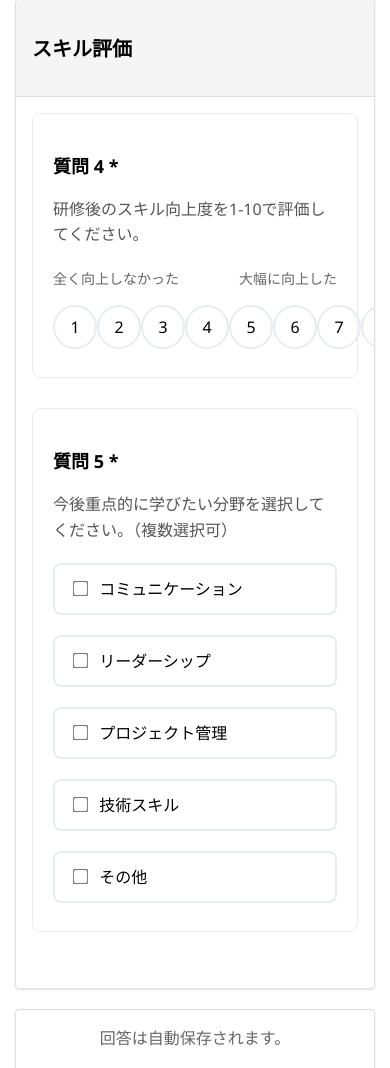
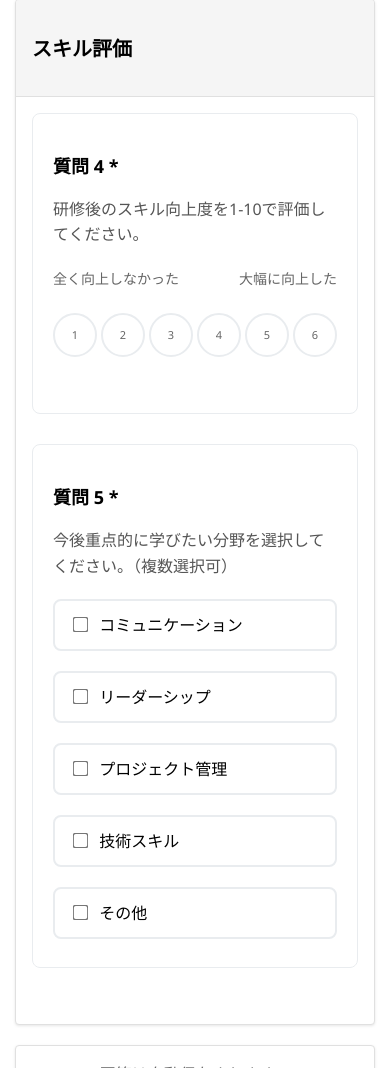
Before and after one commit to BigQuery0211/domyaku, a plain HTML site: page pages/worksheet_answer.html in a window 390 px wide. Shown: the part 1753-2821 px from the top of the page. Drawn offline with Linux system fonts and the light colour scheme.

Commit message:
10段階スケール評価のスマホ対応: 1行表示に改善

```diff
--- a/css/monochrome.css
+++ b/css/monochrome.css
@@ -517,7 +517,61 @@ a:not(.nav-link):not(.btn):hover {
     border: 0 !important;
 }
 
-/* レスポンシブ調整 */
+/* スケール評価スタイル */
+.scale-container {
+    margin: 20px 0;
+}
+
+.scale-labels {
+    display: flex;
+    justify-content: space-between;
+    margin-bottom: 10px;
+    font-size: 14px;
+    color: var(--medium-gray);
+}
+
+.scale-options {
+    display: flex;
+    justify-content: space-between;
+    gap: 8px;
+    flex-wrap: nowrap;
+    overflow-x: auto;
+    padding: 10px 0;
+}
+
+.scale-option {
+    display: flex;
+    flex-direction: column;
+    align-items: center;
+    cursor: pointer;
+    min-width: 32px;
+    flex-shrink: 0;
+}
+
+.scale-option input[type="radio"] {
+    margin: 0 0 5px 0;
+    width: 18px;
+    height: 18px;
+}
+
+.scale-number {
+    font-size: 12px;
+    font-weight: 500;
+    color: var(--medium-gray);
+    -webkit-user-select: none;
+    user-select: none;
+}
+
+.scale-option:hover .scale-number {
+    color: var(--black);
+}
+
+.scale-option input[type="radio"]:checked + .scale-number {
+    color: var(--black);
+    font-weight: bold;
+}
+
+/* スマホサイズでの調整 */
 @media (max-width: 768px) {
     .sidebar {
         background-color: var(--black) !important;
@@ -526,4 +580,28 @@ a:not(.nav-link):not(.btn):hover {
     .nav-link {
         color: var(--white) !important;
     }
+
+    .scale-options {
+        gap: 4px;
+        padding: 8px 0;
+    }
+
+    .scale-option {
+        min-width: 28px;
+    }
+
+    .scale-option input[type="radio"] {
+        width: 16px;
+        height: 16px;
+        margin: 0 0 3px 0;
+    }
+
+    .scale-number {
+        font-size: 11px;
+    }
+
+    .scale-labels {
+        font-size: 12px;
+        margin-bottom: 8px;
+    }
 }
--- a/mock/css/monochrome.css
+++ b/mock/css/monochrome.css
@@ -517,7 +517,61 @@ a:not(.nav-link):not(.btn):hover {
     border: 0 !important;
 }
 
-/* レスポンシブ調整 */
+/* スケール評価スタイル */
+.scale-container {
+    margin: 20px 0;
+}
+
+.scale-labels {
+    display: flex;
+    justify-content: space-between;
+    margin-bottom: 10px;
+    font-size: 14px;
+    color: var(--medium-gray);
+}
+
+.scale-options {
+    display: flex;
+    justify-content: space-between;
+    gap: 8px;
+    flex-wrap: nowrap;
+    overflow-x: auto;
+    padding: 10px 0;
+}
+
+.scale-option {
+    display: flex;
+    flex-direction: column;
+    align-items: center;
+    cursor: pointer;
+    min-width: 32px;
+    flex-shrink: 0;
+}
+
+.scale-option input[type="radio"] {
+    margin: 0 0 5px 0;
+    width: 18px;
+    height: 18px;
+}
+
+.scale-number {
+    font-size: 12px;
+    font-weight: 500;
+    color: var(--medium-gray);
+    -webkit-user-select: none;
+    user-select: none;
+}
+
+.scale-option:hover .scale-number {
+    color: var(--black);
+}
+
+.scale-option input[type="radio"]:checked + .scale-number {
+    color: var(--black);
+    font-weight: bold;
+}
+
+/* スマホサイズでの調整 */
 @media (max-width: 768px) {
     .sidebar {
         background-color: var(--black) !important;
@@ -526,4 +580,28 @@ a:not(.nav-link):not(.btn):hover {
     .nav-link {
         color: var(--white) !important;
     }
+
+    .scale-options {
+        gap: 4px;
+        padding: 8px 0;
+    }
+
+    .scale-option {
+        min-width: 28px;
+    }
+
+    .scale-option input[type="radio"] {
+        width: 16px;
+        height: 16px;
+        margin: 0 0 3px 0;
+    }
+
+    .scale-number {
+        font-size: 11px;
+    }
+
+    .scale-labels {
+        font-size: 12px;
+        margin-bottom: 8px;
+    }
 }
```
